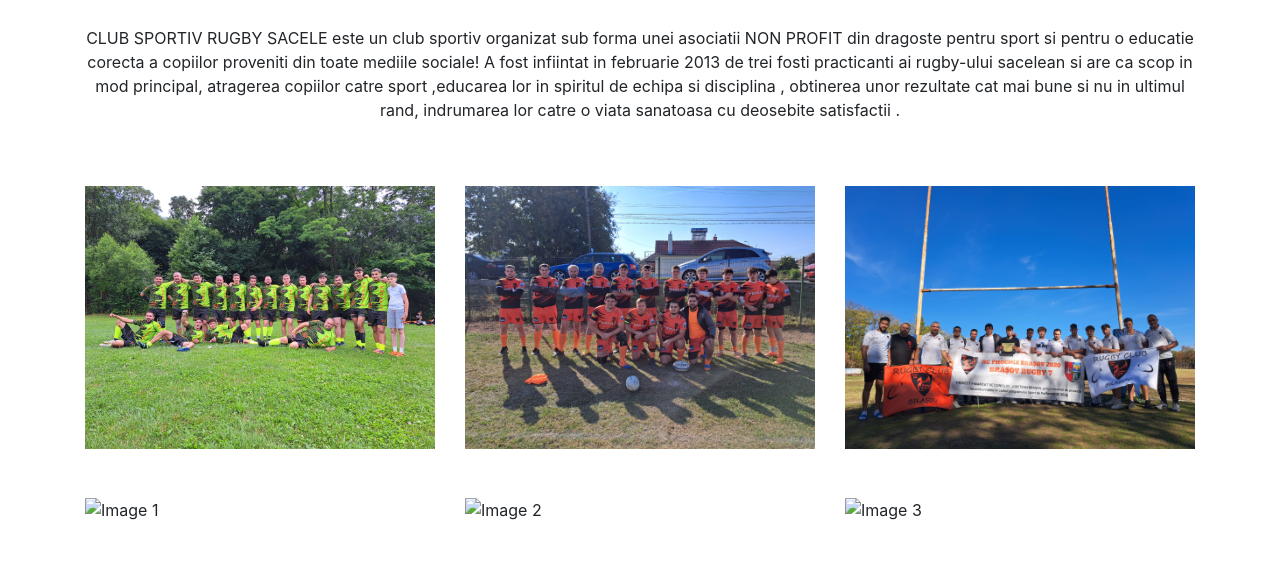
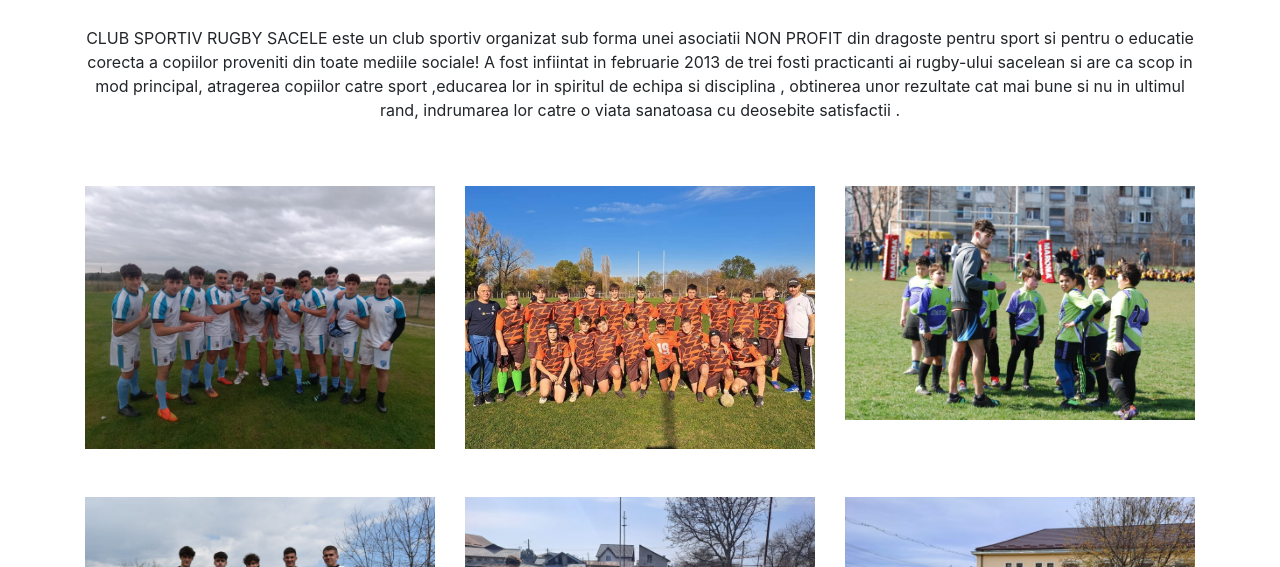
Before and after one commit to um01932/rugbysacele, a plain HTML site: page index.html in a window 1280 px wide. Shown: the part 370-937 px from the top of the page. Drawn offline with nearby package versions, Linux system fonts and the light colour scheme.

Commit message:
Update index.html

```diff
--- a/index.html
+++ b/index.html
@@ -24,24 +24,24 @@
         </div>
         <div class="row mt-5">
             <div class="col-md-4">
-                <img src="R1.jpg" alt="Image 1" class="img-fluid">
+                <img src="R1.jpeg" alt="Image 1" class="img-fluid">
             </div>
             <div class="col-md-4">
-                <img src="R2.jpg" alt="Image 2" class="img-fluid">
+                <img src="R2.jpeg" alt="Image 2" class="img-fluid">
             </div>
             <div class="col-md-4">
-                <img src="R3.jpg" alt="Image 3" class="img-fluid">
+                <img src="R3.jpeg" alt="Image 3" class="img-fluid">
             </div>
         </div>
         <div class="row mt-5">
             <div class="col-md-4">
-                <img src="R4.jpg" alt="Image 1" class="img-fluid">
+                <img src="R4.jpeg" alt="Image 1" class="img-fluid">
             </div>
             <div class="col-md-4">
-                <img src="R5.jpg" alt="Image 2" class="img-fluid">
+                <img src="R5.jpeg" alt="Image 2" class="img-fluid">
             </div>
             <div class="col-md-4">
-                <img src="R6.jpg" alt="Image 3" class="img-fluid">
+                <img src="R6.jpeg" alt="Image 3" class="img-fluid">
             </div>
         </div>
         <div class="row mt-5">
```
